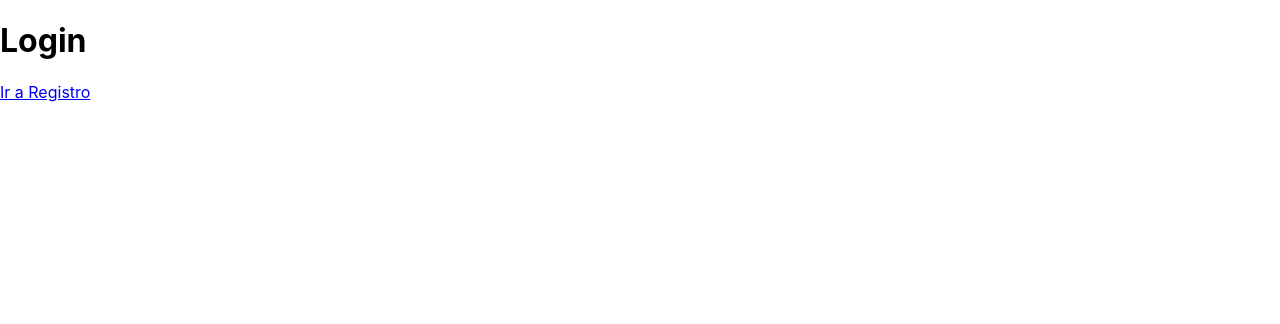
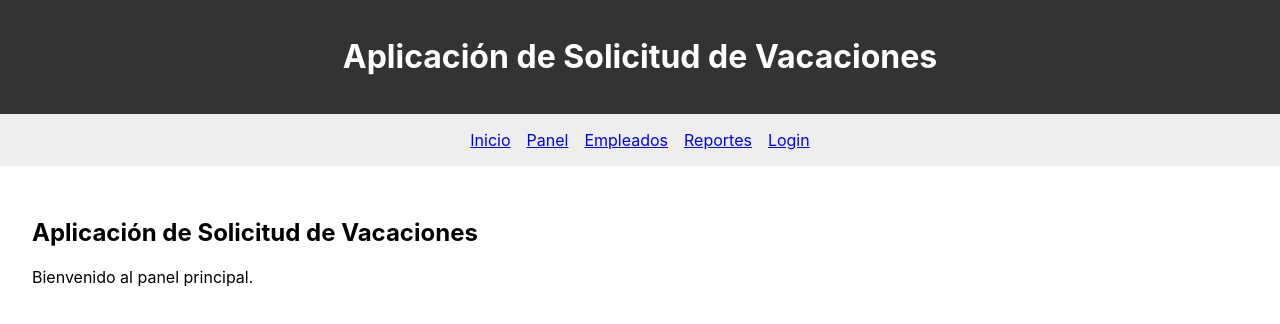
Before and after one commit to Pattoxd45/pmn-patov, a React (Create React App) app: page / in a window 1280 px wide. Shown: the top 324 px of the page. Built offline with nearby package versions, Linux system fonts and the light colour scheme.

Commit message:
commit  final con las 5 ventanas
5 ventanas listas para  avanzar con la presentacion a futuro

```diff
--- a/src/App.js
+++ b/src/App.js
@@ -10,12 +10,11 @@ function App() {
   return (
     <Router>
       <Routes>
-        {/* Rutas públicas */}
-        <Route path="/" element={<Login />} />
+        <Route path="/login" element={<Login />} />
         <Route path="/registro" element={<Registro />} />
 
-        {/* Rutas con Navbar */}
         <Route element={<Layout />}>
+          <Route path="/" element={<Dashboard />} />
           <Route path="/dashboard" element={<Dashboard />} />
           <Route path="/perfil" element={<PerfilUsuario />} />
           <Route path="/configuracion" element={<Configuracion />} />
--- a/src/components/Layout.js
+++ b/src/components/Layout.js
@@ -3,12 +3,18 @@ import { Outlet } from 'react-router-dom';
 
 function Layout() {
   return (
-    <>
+    <div>
+      <header style={{ backgroundColor: '#333', color: '#fff', padding: '1rem', textAlign: 'center' }}>
+        <h1>Aplicación de Solicitud de Vacaciones</h1>
+      </header>
+
       <Navbar />
-      <div style={{ padding: '1rem' }}>
+
+      <main style={{ padding: '2rem' }}>
+        <h2>Aplicación de Solicitud de Vacaciones</h2>
         <Outlet />
-      </div>
-    </>
+      </main>
+    </div>
   );
 }
 
--- a/src/components/Navbar.js
+++ b/src/components/Navbar.js
@@ -2,11 +2,12 @@ import { Link } from 'react-router-dom';
 
 function Navbar() {
   return (
-    <nav style={{ background: '#eee', padding: '1rem' }}>
-      <Link to="/dashboard" style={{ marginRight: '1rem' }}>Dashboard</Link>
-      <Link to="/perfil" style={{ marginRight: '1rem' }}>Perfil</Link>
-      <Link to="/configuracion" style={{ marginRight: '1rem' }}>Configuración</Link>
-      <Link to="/" style={{ color: 'red' }}>Cerrar sesión</Link>
+    <nav style={{ background: '#eee', padding: '1rem', display: 'flex', gap: '1rem', justifyContent: 'center' }}>
+      <Link to="/">Inicio</Link>
+      <Link to="/dashboard">Panel</Link>
+      <Link to="/perfil">Empleados</Link>
+      <Link to="/configuracion">Reportes</Link>
+      <Link to="/login" style={{ color: 'blue' }}>Login</Link>
     </nav>
   );
 }
--- a/src/pages/Dashboard.js
+++ b/src/pages/Dashboard.js
@@ -1,7 +1,7 @@
 function Dashboard() {
   return (
     <div>
-      <h1>Dashboard</h1>
+      <p>Bienvenido al panel principal.</p>
     </div>
   );
 }
--- a/src/pages/Login.js
+++ b/src/pages/Login.js
@@ -3,8 +3,20 @@ import { Link } from 'react-router-dom';
 function Login() {
   return (
     <div>
-      <h1>Login</h1>
-      <Link to="/registro">Ir a Registro</Link>
+      <h2>Login</h2>
+      <form>
+        <div>
+          <label>Usuario</label><br />
+          <input type="text" placeholder="Usuario" />
+        </div>
+        <div>
+          <label>Contraseña</label><br />
+          <input type="password" placeholder="Contraseña" />
+        </div>
+        <button type="submit">Ingresar</button>
+      </form>
+      <br />
+      <Link to="/registro">¿No tenés cuenta? Registrate</Link>
     </div>
   );
 }
```
